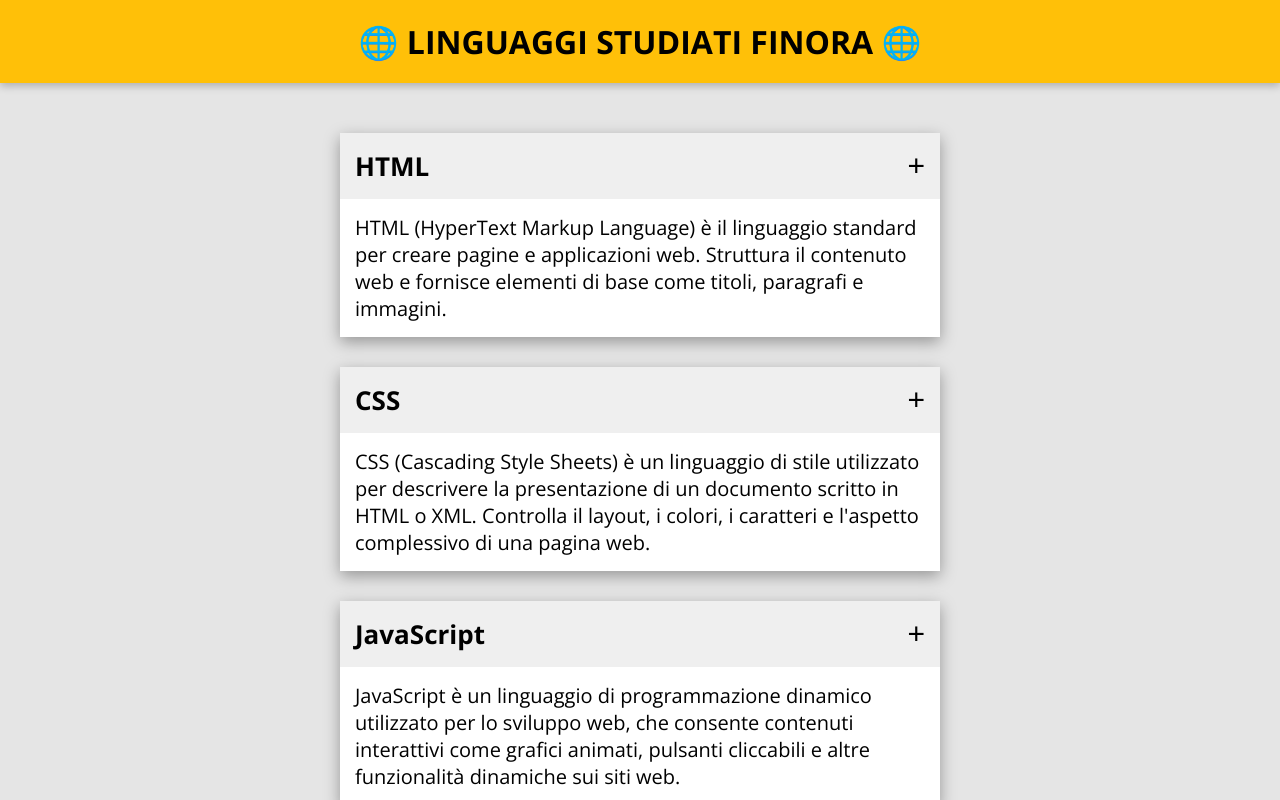
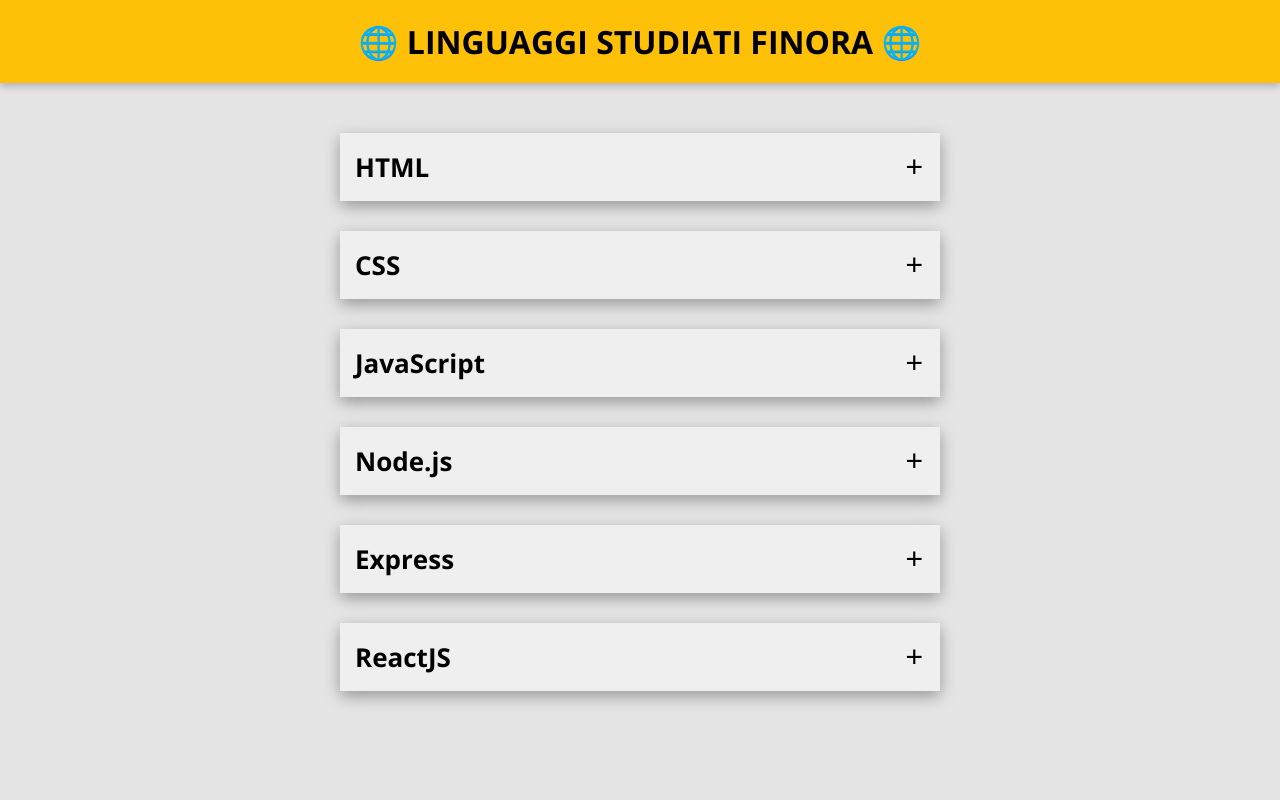
Before and after one commit to mattiadelmonaco/react-use-state, a React (Vite) app: page / in a window 1280 px wide. Shown: the top 800 px of the page. Built offline with nearby package versions, Linux system fonts and the light colour scheme.

Commit message:
feat: add events on click to accordion btn and add edit style

```diff
--- a/src/components/Accordion.jsx
+++ b/src/components/Accordion.jsx
@@ -1,11 +1,21 @@
+import { useState } from "react";
+
 export default function Accordion({ id, title, description }) {
+  const [isOpen, setIsOpen] = useState(false);
+
+  const accordionOpen = () => {
+    setIsOpen((currentValue) => !currentValue);
+  };
+
   return (
     <div key={id} className="accordion">
-      <div className="accordion__top">
+      <div className={`accordion__top ${isOpen && "accordion__top--open"}`}>
         <h3 className="accordion__title">{title}</h3>
-        <button className="accordion__btn">+</button>
+        <button onClick={accordionOpen} className="accordion__btn">
+          {isOpen ? "-" : "+"}
+        </button>
       </div>
-      <div className="accordion__description">{description}</div>
+      {isOpen && <div className="accordion__description">{description}</div>}
     </div>
   );
 }
--- a/src/index.css
+++ b/src/index.css
@@ -54,6 +54,8 @@
   font-size: 1.875rem;
   border: none;
   cursor: pointer;
+  padding: 0.125rem;
+  background-color: transparent;
 }
 
 .accordion__description {
```
